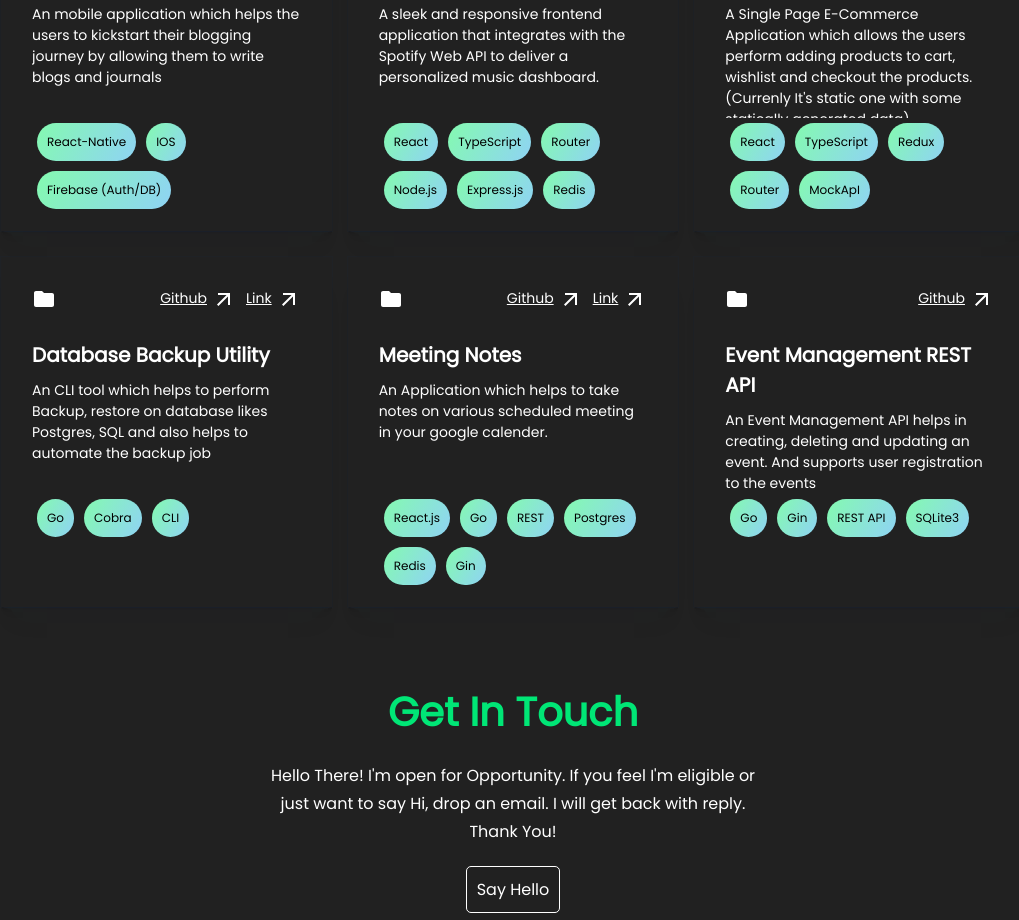
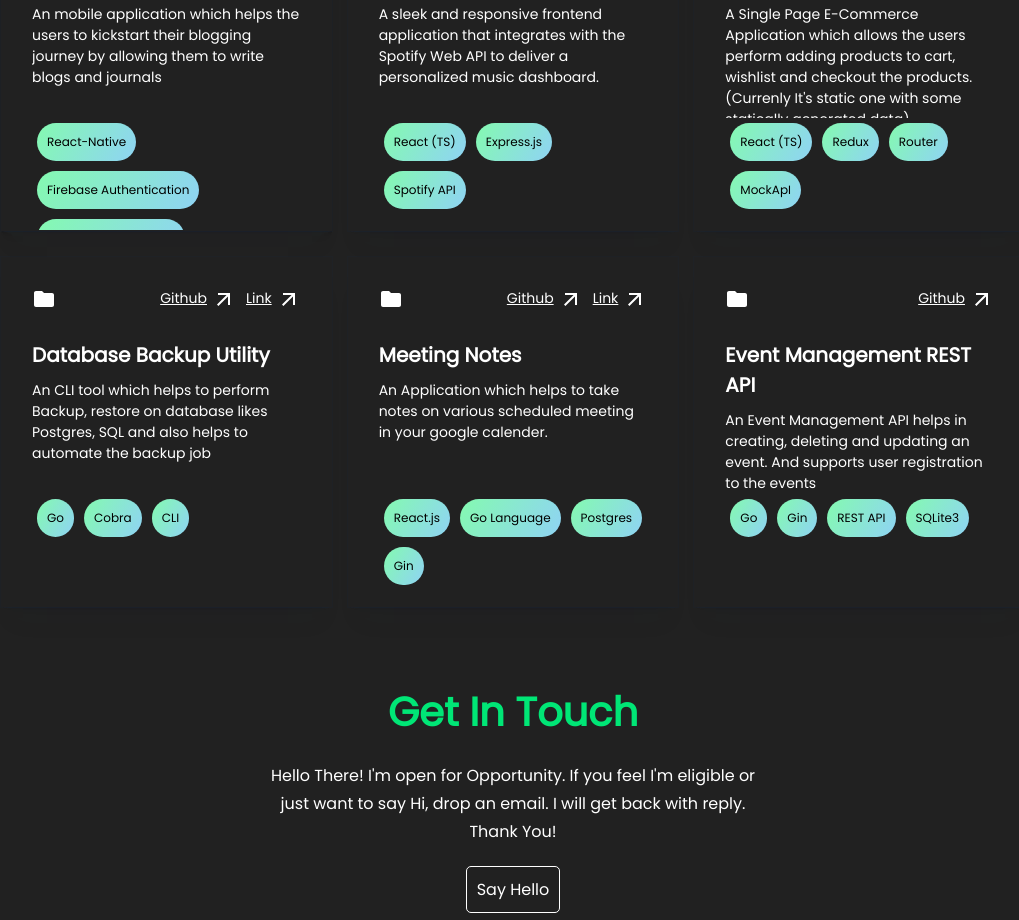
Before and after one commit to sambasivareddy-ch/sambasiva, a React (Create React App) app: page / in a window 1280 px wide. Shown: the part 1600-2520 px from the top of the page, without its empty margins (127-1146 px from the left). Built offline with nearby package versions, Linux system fonts and the light colour scheme.

Commit message:
Project Tags changed

```diff
--- a/src/components/Projects.js
+++ b/src/components/Projects.js
@@ -10,7 +10,7 @@ const projects_arr = [
         gitlink: "https://github.com/sambasivareddy-ch/Bloggie",
         description:
             "An mobile application which helps the users to kickstart their blogging journey by allowing them to write blogs and journals",
-        skills: ["React-Native", "IOS", "Firebase (Auth/DB)"],
+        skills: ["React-Native", "Firebase Authentication", "Firebase RealTime DB"],
         status: "Completed",
         preview: true,
     },
@@ -20,7 +20,7 @@ const projects_arr = [
         gitlink: "https://github.com/sambasivareddy-ch/spotify-profile-client",
         description:
             "A sleek and responsive frontend application that integrates with the Spotify Web API to deliver a personalized music dashboard.",
-        skills: ["React", "TypeScript", "Router", "Node.js", "Express.js", "Redis"],
+        skills: ["React (TS)", "Express.js", "Spotify API"],
         status: "Completed",
         preview: false,
     },
@@ -30,7 +30,7 @@ const projects_arr = [
         gitlink: "https://github.com/sambasivareddy-ch/nextbuy",
         description:
             "A Single Page E-Commerce Application which allows the users perform adding products to cart, wishlist and checkout the products. (Currenly It's static one with some statically generated data)",
-        skills: ["React", "TypeScript", "Redux", "Router", "MockApI"],
+        skills: ["React (TS)", "Redux", "Router", "MockApI"],
         status: "Completed",
         preview: true,
     },
@@ -50,7 +50,7 @@ const projects_arr = [
         gitlink: "https://github.com/sambasivareddy-ch/meeting_notes",
         description:
             "An Application which helps to take notes on various scheduled meeting in your google calender.",
-        skills: ["React.js", "Go", "REST", "Postgres", "Redis", "Gin"],
+        skills: ["React.js", "Go Language", "Postgres", "Gin"],
         status: "Completed",
         preview: true,
     },
```
